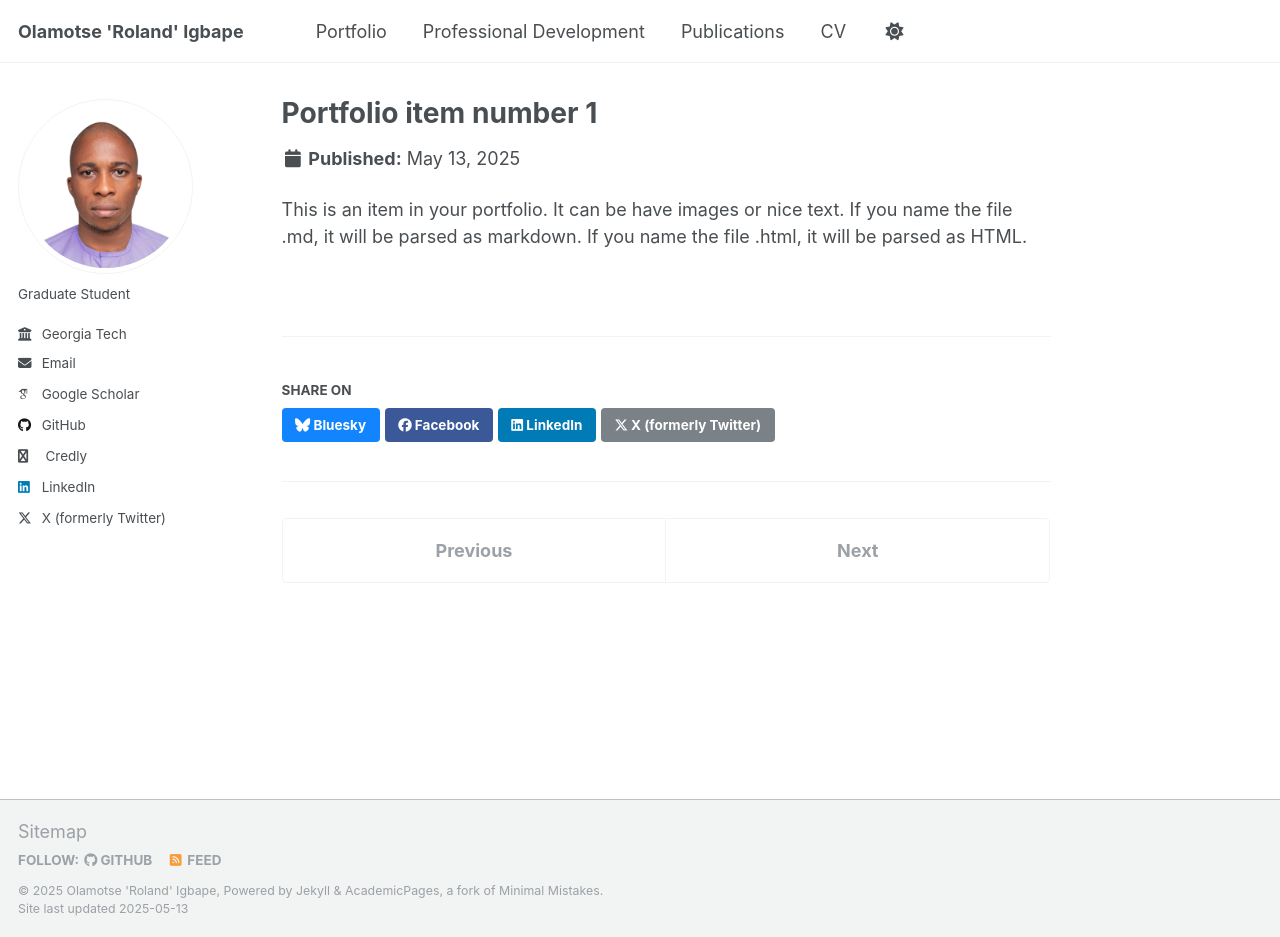
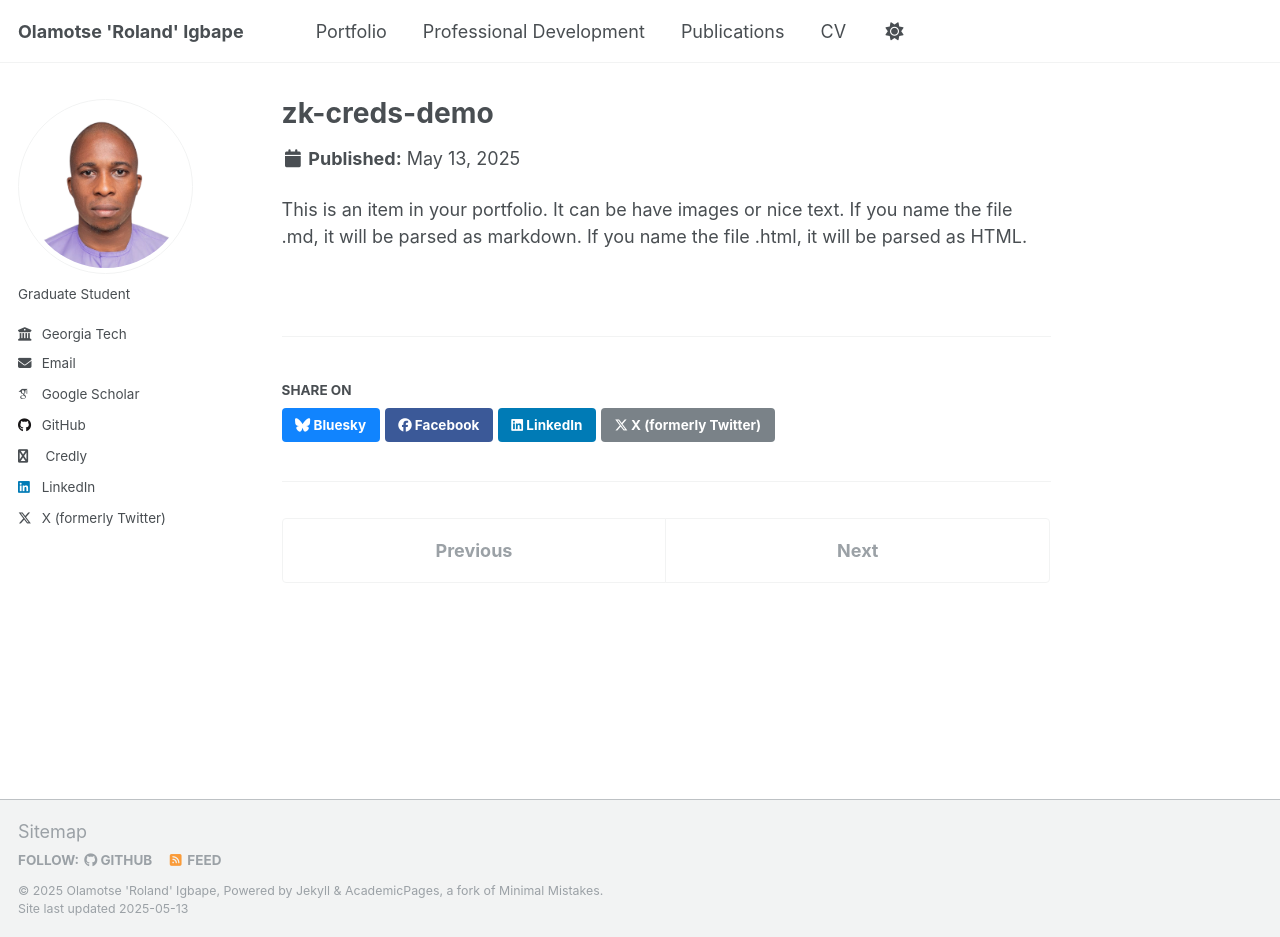
Before and after one commit to oigbape/oigbape.github.io, a Jekyll site: the page built from _portfolio/zk-creds-demo.md, in a window 1280 px wide and 937 px high. Built offline with Jekyll 4.4.1, drawn with Linux system fonts in a browser that asks for light colours; some web fonts are replaced.

Commit message:
Update and rename portfolio-1.md to zk-creds-demo.md

```diff
--- a/_portfolio/portfolio-1.md
+++ b/_portfolio/zk-creds-demo.md
@@ -1,5 +1,5 @@
 ---
-title: "Portfolio item number 1"
+title: "zk-creds-demo"
 excerpt: "Short description of portfolio item number 1<br/><img src='/images/500x300.png'>"
 collection: portfolio
 ---
```
